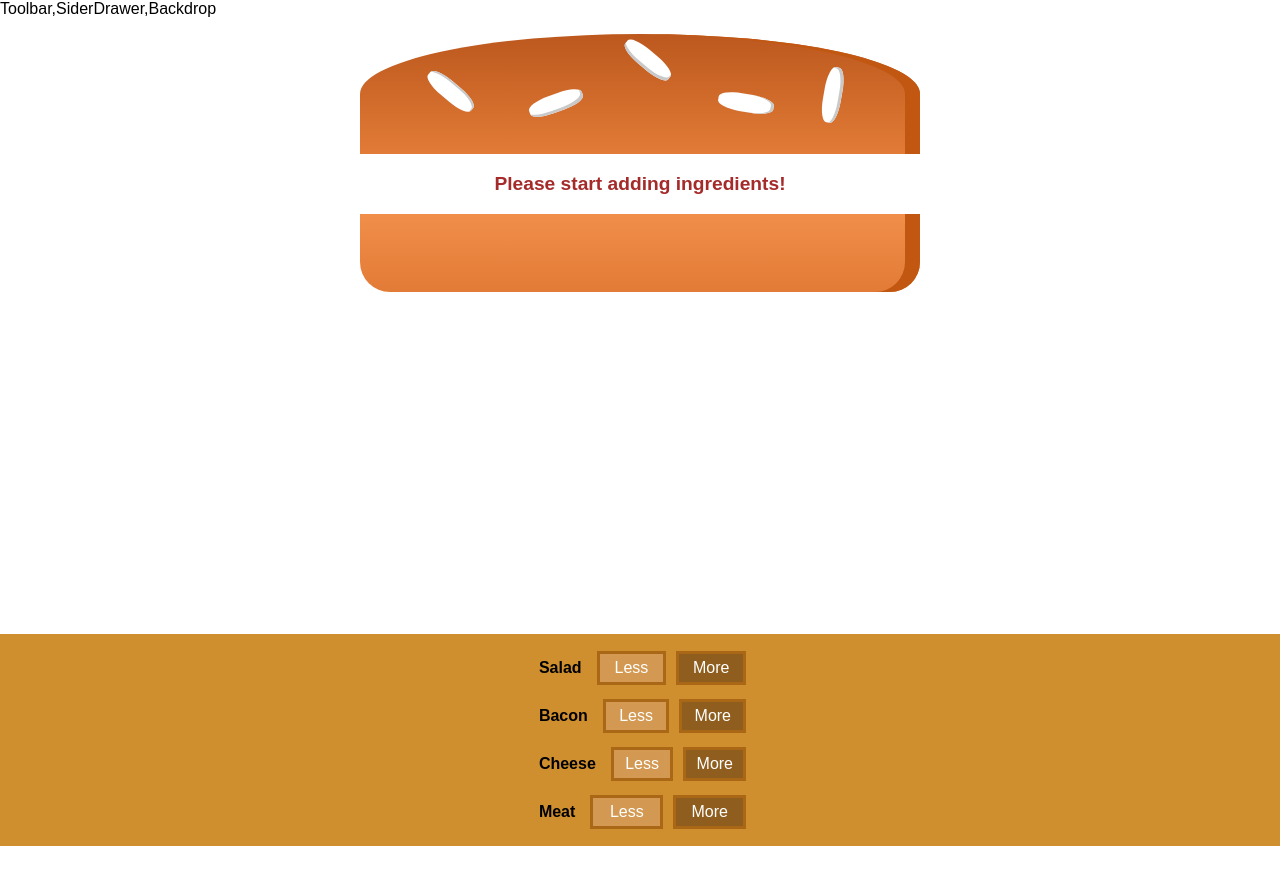
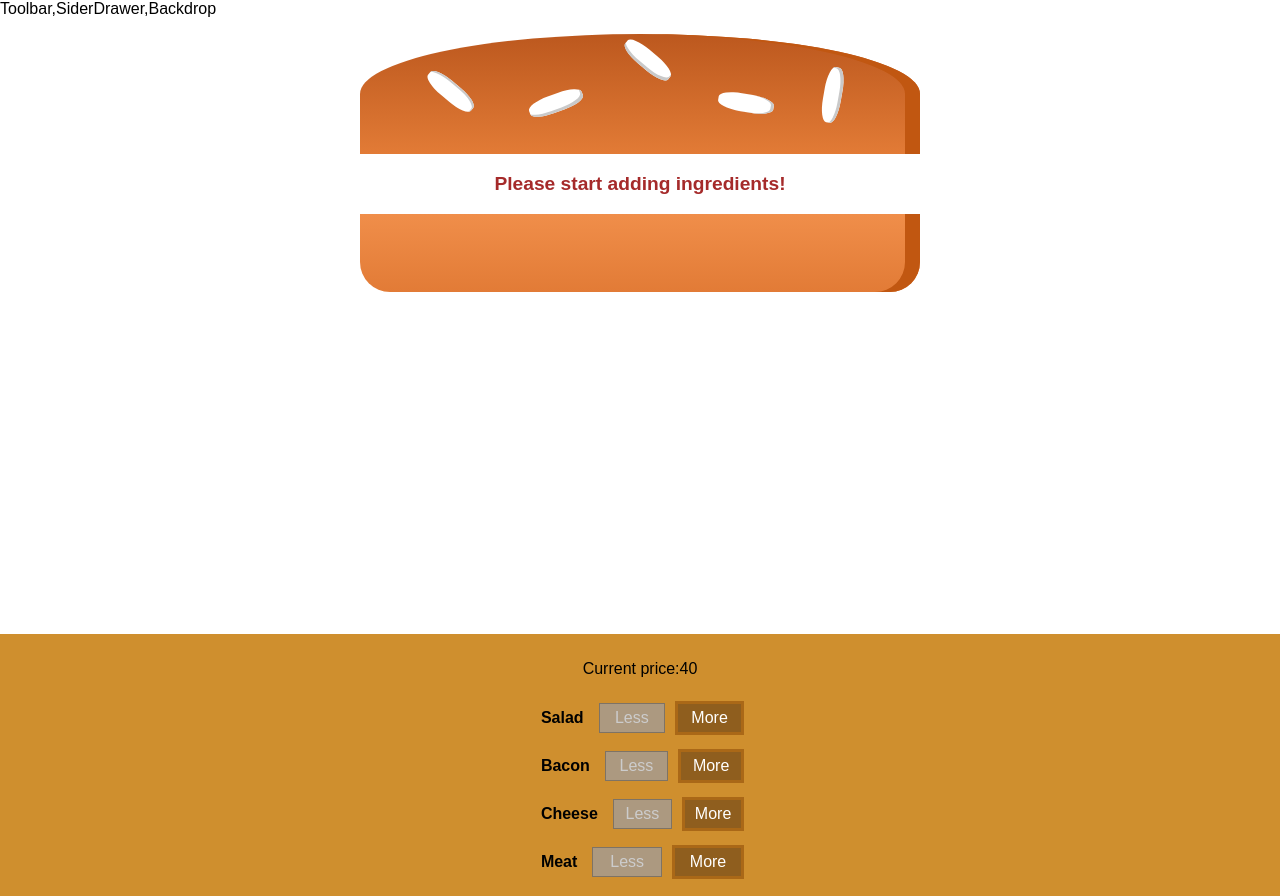
Before and after one commit to geet121/React, a React app in the folder burger-builder/: page / in a window 1280 px wide. Before the commit the page ends 846 px from the top, so only its background shows below. Built offline with nearby package versions, Linux system fonts and the light colour scheme.

Commit message:
price function added

```diff
--- a/burger-builder/src/components/Burger/BuildControls/BControl/BControl.js
+++ b/burger-builder/src/components/Burger/BuildControls/BControl/BControl.js
@@ -5,7 +5,11 @@
 const bControl = (props) => (
   <div className={classes.BControl}>
     <div className={classes.Label}>{props.label}</div>
-    <button className={classes.Less} onClick={props.removed}>
+    <button
+      className={classes.Less}
+      onClick={props.removed}
+      disabled={props.disabled}
+    >
       Less
     </button>
     <button className={classes.More} onClick={props.added}>
--- a/burger-builder/src/components/Burger/BuildControls/BuildControls.js
+++ b/burger-builder/src/components/Burger/BuildControls/BuildControls.js
@@ -12,12 +12,14 @@
 
 const buildControls = (props) => (
   <div className={classes.BuildControls}>
+    <p>Current price:{props.price} </p>
     {controls.map((ctrl) => (
       <BControl
         key={ctrl.label}
         label={ctrl.label}
         added={() => props.ingredientsAdded(ctrl.type)}
         removed={() => props.ingredientsRemoved(ctrl.type)}
+        disabled={props.disabled[ctrl.type]}
       />
     ))}
   </div>
--- a/burger-builder/src/containers/BurgerBuilder/BurgerBuilder.js
+++ b/burger-builder/src/containers/BurgerBuilder/BurgerBuilder.js
@@ -6,8 +6,8 @@
 
 const INGREIENT_PRICES = {
   salad: 5,
-  cheese: 4,
-  meat: 30.5,
+  cheese: 15,
+  meat: 30,
   bacon: 10
 };
 
@@ -19,7 +19,7 @@
       cheese: 0,
       meat: 0
     },
-    totalPrice: 50
+    totalPrice: 40
   };
 
   addIngredientHandler = (type) => {
@@ -29,32 +29,45 @@
       ...this.state.ingredients
     };
     updatedIngredients[type] = updatedCount;
-    const priceDeduction = INGREIENT_PRICES[type];
+    const priceAddition = INGREIENT_PRICES[type];
     const oldPrice = this.state.totalPrice;
-    const newPrice = oldPrice - priceDeduction;
+    const newPrice = oldPrice + priceAddition;
+
     this.setState({ totalPrice: newPrice, ingredients: updatedIngredients });
   };
 
   removeIngredientHandler = (type) => {
     const oldCount = this.state.ingredients[type];
+    const oldPrice = this.state.totalPrice;
+    if (oldPrice <= 0) {
+      return;
+    }
     const updatedCount = oldCount - 1;
     const updatedIngredients = {
       ...this.state.ingredients
     };
     updatedIngredients[type] = updatedCount;
-    const priceAddition = INGREIENT_PRICES[type];
-    const oldPrice = this.state.totalPrice;
-    const newPrice = oldPrice + priceAddition;
+    const priceDeduction = INGREIENT_PRICES[type];
+    const newPrice = oldPrice - priceDeduction;
     this.setState({ totalPrice: newPrice, ingredients: updatedIngredients });
   };
 
   render() {
+    const disabledInfo = {
+      ...this.state.ingredients
+    };
+    for (let key in disabledInfo) {
+      disabledInfo[key] = disabledInfo[key] <= 0;
+    }
+
     return (
       <Aux>
         <Burger ingredients={this.state.ingredients} />
         <BuildControls
           ingredientsAdded={this.addIngredientHandler}
           ingredientsRemoved={this.removeIngredientHandler}
+          disabled={disabledInfo}
+          price={this.state.totalPrice}
         />
       </Aux>
     );
```
